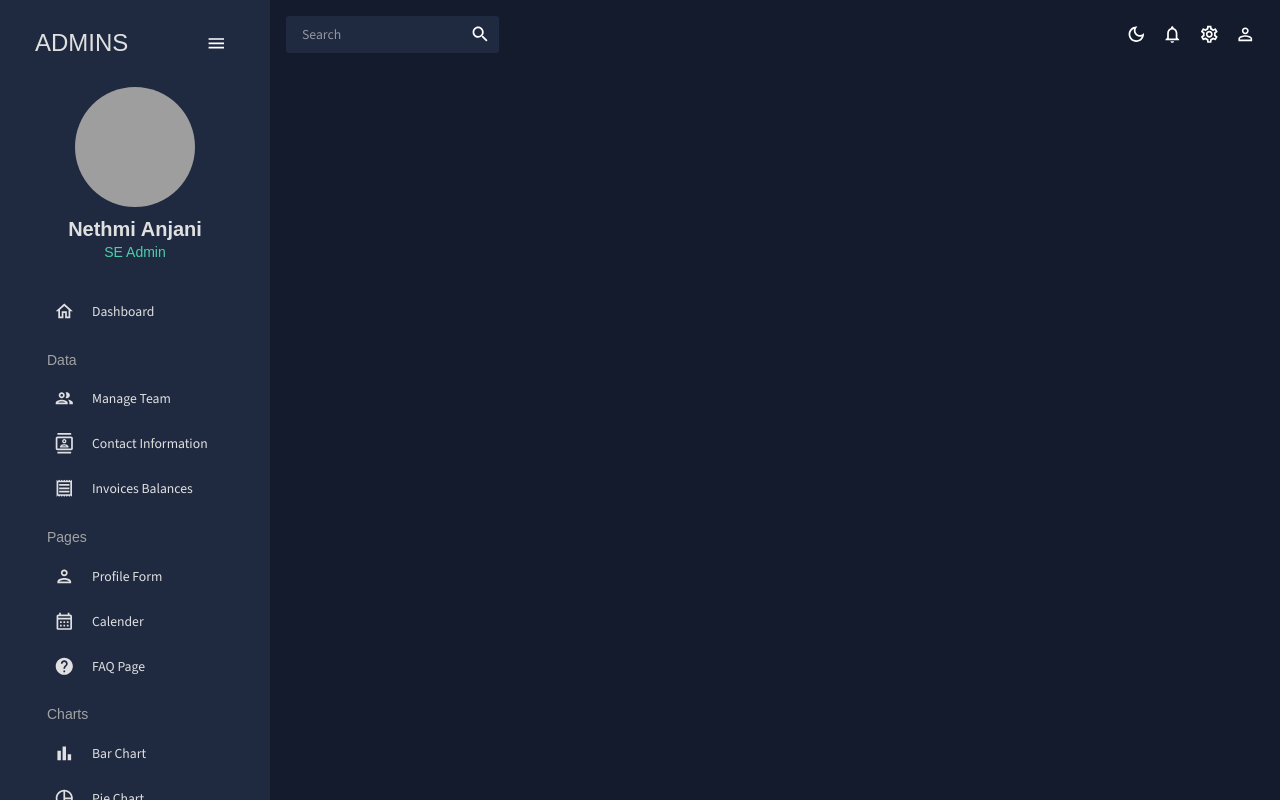
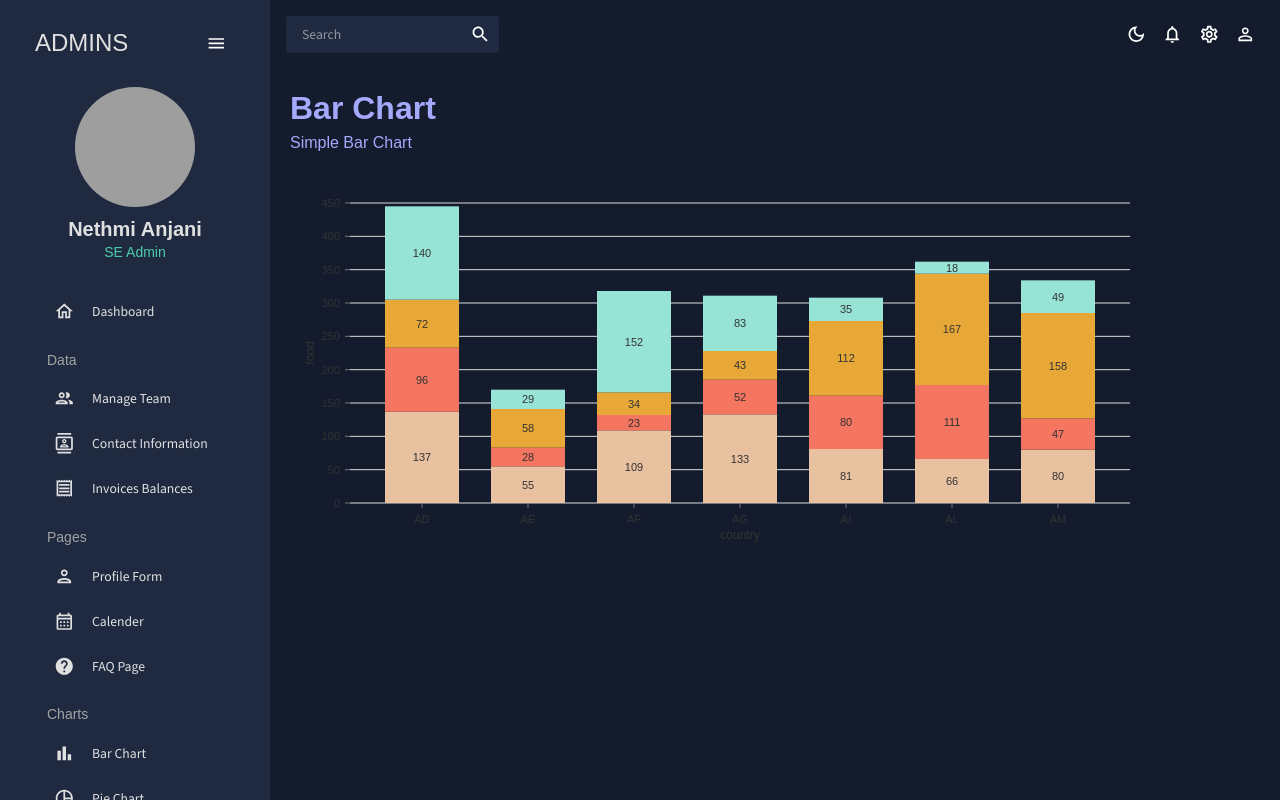
Before and after one commit to 99anjani/AdminDashBoard, a React (Create React App) app: page /bar in a window 1280 px wide. Built offline with nearby package versions, Linux system fonts and the light colour scheme; grey boxes are pictures that could not be loaded.

Commit message:
simple barchart development

```diff
--- a/src/App.js
+++ b/src/App.js
@@ -11,6 +11,7 @@ import Contacts from "./Scenes/contacts";
 import Form from "./Scenes/form";
 import Calendar from "./Scenes/calendar";
 import FAQ from "./Scenes/faq";
+import Bar from "./Scenes/bar";
 
 function App() {
   const [theme, colorMode] = useMode();
@@ -31,6 +32,7 @@ function App() {
               <Route path="/form" element={<Form/>}/>
               <Route path="/calender" element={<Calendar/>}/>
               <Route path="/faq" element={<FAQ/>}/>
+              <Route path="/bar" element={<Bar/>}/>
           </Routes>
           </main>
         </div>
--- /dev/null
+++ b/src/Components/barChart.jsx
@@ -0,0 +1,40 @@
+import { Box, useTheme } from "@mui/material";
+import { ResponsiveBar } from "@nivo/bar";
+import { mockBarData as data } from "../Data/mockData";
+
+const BarChart = () => {
+    const theme = useTheme();
+
+    return (
+        <Box height={400} width="100%">
+            <ResponsiveBar
+                data={data}
+                keys={["hot dog", "burger", "sandwich", "kebab", "fries", "donut"]}
+                indexBy="country"
+                margin={{ top: 50, right: 130, bottom: 50, left: 60 }}
+                padding={0.3}
+                valueScale={{ type: "linear" }}
+                indexScale={{ type: "band", round: true }}
+                colors={{ scheme: "nivo" }}
+                axisBottom={{
+                    tickSize: 5,
+                    tickPadding: 5,
+                    tickRotation: 0,
+                    legend: "country",
+                    legendPosition: "middle",
+                    legendOffset: 32,
+                }}
+                axisLeft={{
+                    tickSize: 5,
+                    tickPadding: 5,
+                    tickRotation: 0,
+                    legend: "food",
+                    legendPosition: "middle",
+                    legendOffset: -40,
+                }}
+            />
+        </Box>
+    );
+};
+
+export default BarChart;
--- /dev/null
+++ b/src/Scenes/bar/index.jsx
@@ -0,0 +1,15 @@
+import { Box } from "@mui/material"
+import Header from "../../Components/header"
+import BarChart from "../../Components/barChart"
+
+const Bar = () => {
+    return(
+        <Box m="20px">
+            <Header title="Bar Chart" subtitle="Simple Bar Chart"/>
+            <Box>
+                <BarChart/>
+            </Box>
+        </Box>
+    )
+}
+export default Bar;
```
